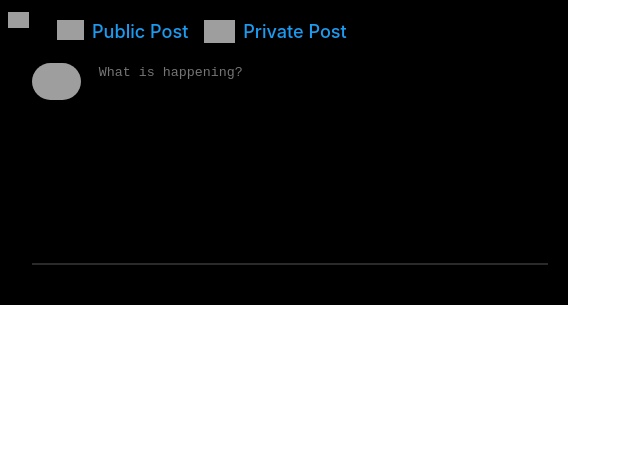
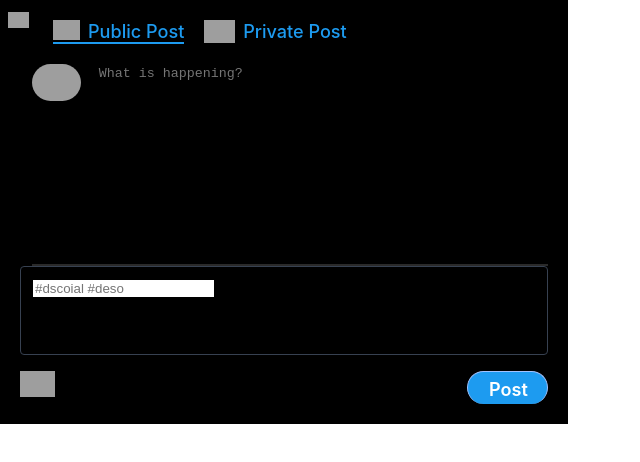
Before and after one commit to vivekratr/socoin, a React (Create React App) app: page /send in a window 1280 px wide. Shown: the top 462 px of the page, without its empty margins (0-640 px from the left). Built offline with nearby package versions, Linux system fonts and the light colour scheme; grey boxes are pictures that could not be loaded.

Commit message:
Add state and toggle function for active div in SendPost component

```diff
--- a/src/component/SendPost.jsx
+++ b/src/component/SendPost.jsx
@@ -1,20 +1,31 @@
-import React from 'react'
+import React,{useState} from 'react'
 
 const SendPost = () => {
+  const [activeDiv, setActiveDiv] = useState('1'); // State to track active div
+
+  const handleDivToggle = (id) => {
+    setActiveDiv(id); // Update active div based on clicked div
+  };
   return (
 
 
-      <div className="w-[568px] h-[305px] relative bg-black border border-white">
+      <div className="w-[568px] h-auto relative bg-black border border-white">
         <div className='flex flex-col p-5'>
           <div className='flex'>
         <img className="relative right-3 bottom-2 w-auto h-[1rem] overflow-hidden object-cover" alt="" src="https://cdn.discordapp.com/attachments/1177493315898314792/1184480958360076439/image.png?ex=658c20db&is=6579abdb&hm=c246e426d10817641944ad7b6a197d1f2f68d8b0c82aced7a97222e7e40e0f5e&" />
 
-        <div className='flex mx-4 gap-2'>
+        <div id='1'
+            className={`flex gap-2 ml-3 ${activeDiv === '1' ? 'border-b-2 border-cornflowerblue border-solid' : ''}`}
+            onClick={() => handleDivToggle('1')} // Toggle function for div 1
+          >
         <img className="relative w-auto h-[1.25rem] overflow-hidden object-cover" alt="" src="https://cdn.discordapp.com/attachments/1177493315898314792/1184481130406228049/image.png?ex=658c2104&is=6579ac04&hm=e7da38a681b91ddcaf6fec69ffad38fe4bfe2bc5e7bb2735375fc069291ed0ff&" />
         <div className="relative text-[1.13rem] font-medium font-inter text-cornflowerblue text-left">Public Post</div>
         </div>
 
-        <div className='flex gap-2'>
+        <div  id='2'
+            className={`flex gap-2 ml-5 ${activeDiv === '2' ? 'border-b-2 border-cornflowerblue border-solid' : ''}`}
+            onClick={() => handleDivToggle('2')} // Toggle function for div 2
+         >
         <img className="relative w-auto h-[1.45rem] overflow-hidden object-cover" alt="" src="https://cdn.discordapp.com/attachments/1177493315898314792/1184481202229485588/image.png?ex=658c2115&is=6579ac15&hm=96f2b83803098efc8b550054e17ac6b244c78e30218c7e0101ead45dca7af191&" />
         <div className="relative text-[1.13rem] font-medium font-inter text-cornflowerblue text-left">Private Post</div>
         </div>
@@ -30,6 +41,19 @@ const SendPost = () => {
           </div>
 
         </div>
+        <div className="relative rounded bg-darkslategray-200 box-border w-full h-[5.56rem] overflow-hidden text-left text-[0.88rem] text-gray font-inter border-[1px] border-solid border-[#374151]">
+<input className="absolute top-[0.81rem] left-[0.75rem]" placeholder='#dscoial #deso'/>
+</div>
+        <div className='flex w-full mt-4'>
+          <div className='flex justify-start'>
+            <img className='relative w-auto h-[1.63rem] overflow-hidden object-cover" alt="" src="ion:image-outline.png' src="https://cdn.discordapp.com/attachments/1177493315898314792/1184481280616828947/image.png?ex=658c2127&is=6579ac27&hm=addae38478352496e554b7490d7c8e7d720f7e167f9e9b91d9a9e39001d5550d&" alt="" />
+          </div>
+          <div className='flex-grow'></div>
+          <div className="relative flex justify-end rounded-[97px] bg-cornflowerblue box-border w-[81px] h-[2.06rem] overflow-hidden text-left text-[1.13rem] text-white font-inter border-t-[1px] border-solid border-lightskyblue border-r-[1px] border-l-[1px]">
+<div className="absolute top-[0.38rem] left-[1.31rem] font-semibold">Post</div>
+</div>
+
+        </div>
 
         </div>
 
```
